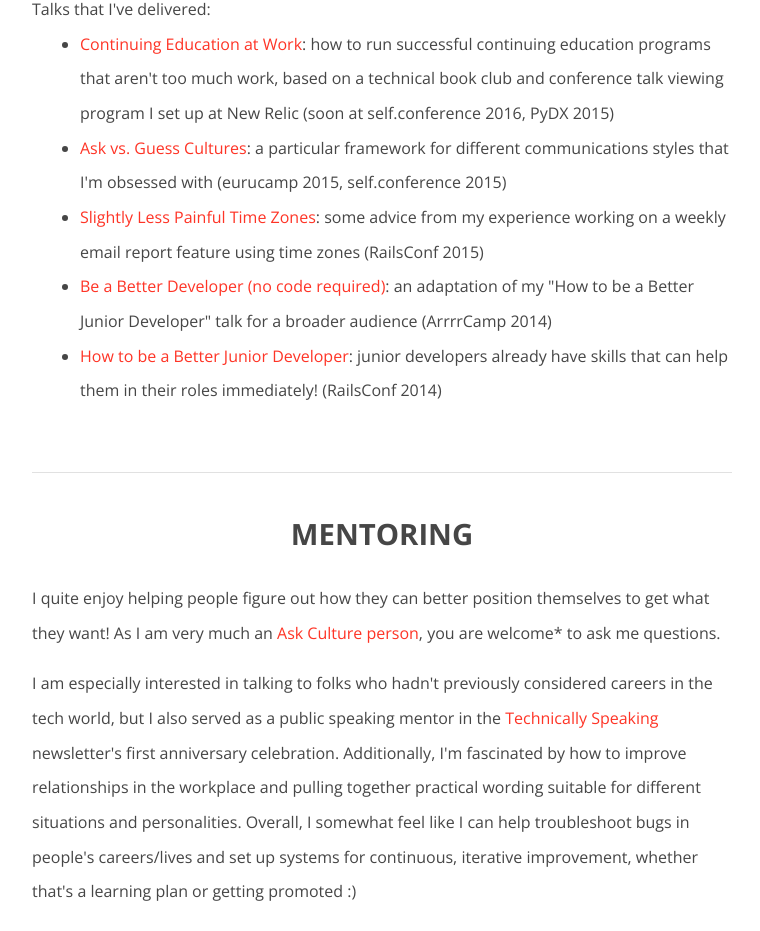
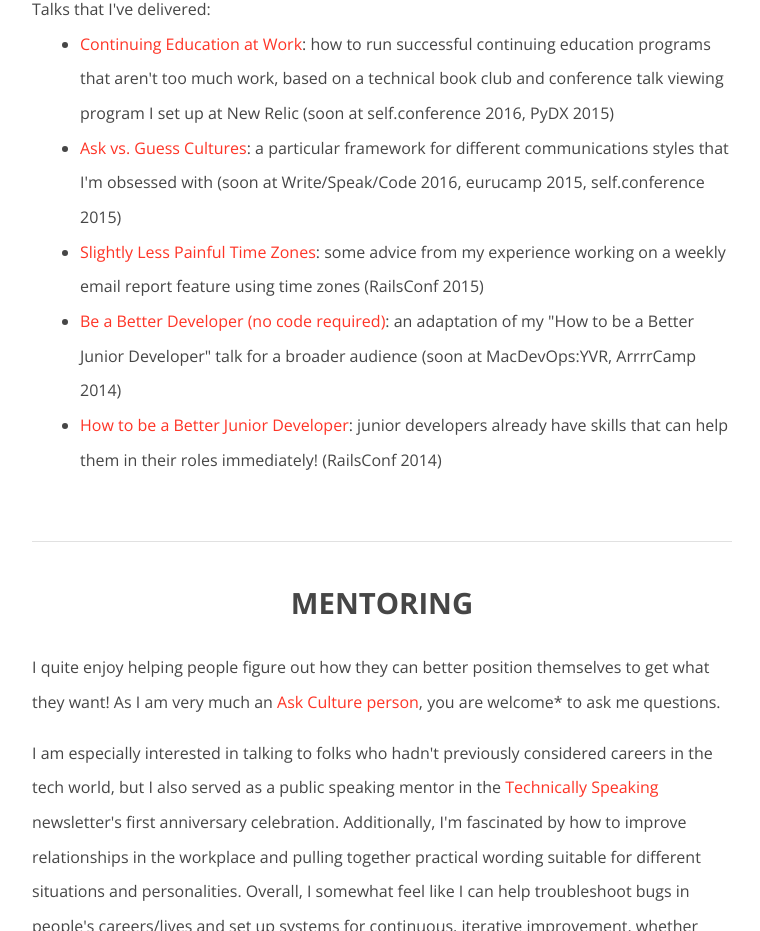
Before and after one commit to kwugirl/kwugirl.github.io, a plain HTML site: page index.html in a window 1280 px wide. Shown: the part 1053-1984 px from the top of the page, without its empty margins (258-1018 px from the left). Drawn offline with nearby package versions, Linux system fonts and the light colour scheme.

Commit message:
Add additional upcoming conferences

```diff
--- a/index.html
+++ b/index.html
@@ -58,9 +58,9 @@
       Talks that I've delivered:
         <ul>
           <li><a href="http://kwugirl.blogspot.com/2015/10/continuing-education-at-work-talk.html">Continuing Education at Work</a>: how to run successful continuing education programs that aren't too much work, based on a technical book club and conference talk viewing program I set up at New Relic (soon at self.conference 2016, PyDX 2015)</li>
-          <li><a href="http://kwugirl.blogspot.com/2015/05/ask-vs-guess-culture-communications.html">Ask vs. Guess Cultures</a>: a particular framework for different communications styles that I'm obsessed with (eurucamp 2015, self.conference 2015)</li>
+          <li><a href="http://kwugirl.blogspot.com/2015/05/ask-vs-guess-culture-communications.html">Ask vs. Guess Cultures</a>: a particular framework for different communications styles that I'm obsessed with (soon at Write/Speak/Code 2016, eurucamp 2015, self.conference 2015)</li>
           <li><a href="http://kwugirl.blogspot.com/2015/04/slightly-less-painful-time-zones.html">Slightly Less Painful Time Zones</a>: some advice from my experience working on a weekly email report feature using time zones (RailsConf 2015)</li>
-          <li><a href="http://kwugirl.blogspot.com/2014/11/be-better-developer-no-code-required.html">Be a Better Developer (no code required)</a>: an adaptation of my "How to be a Better Junior Developer" talk for a broader audience (ArrrrCamp 2014)</li>
+          <li><a href="http://kwugirl.blogspot.com/2014/11/be-better-developer-no-code-required.html">Be a Better Developer (no code required)</a>: an adaptation of my "How to be a Better Junior Developer" talk for a broader audience (soon at MacDevOps:YVR, ArrrrCamp 2014)</li>
           <li><a href="http://kwugirl.blogspot.com/2014/04/how-to-be-better-junior-developer_25.html">How to be a Better Junior Developer</a>: junior developers already have skills that can help them in their roles immediately! (RailsConf 2014)</li>
         </ul>
     </div>
```
